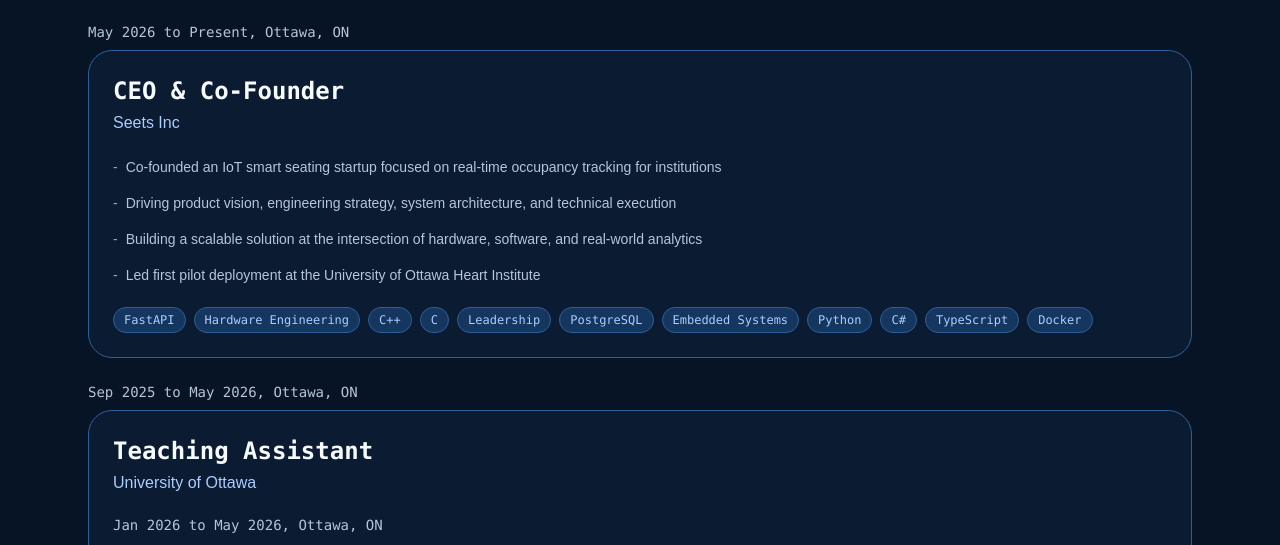
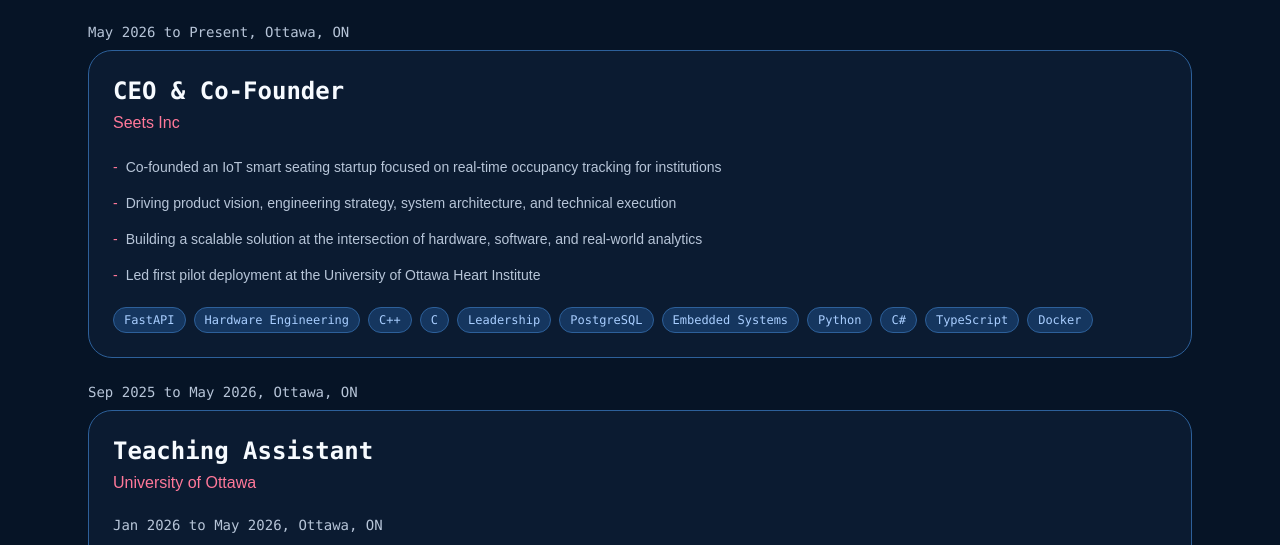
Before and after one commit to Zachary-Levesque/Portfolio, a Next.js app: page /experience in a window 1280 px wide. Shown: the part 527-1072 px from the top of the page. Built offline with nearby package versions, Linux system fonts and the light colour scheme.

Commit message:
Update page.tsx

```diff
--- a/app/experience/page.tsx
+++ b/app/experience/page.tsx
@@ -38,7 +38,7 @@ export default function ExperiencePage() {
           <h2 className="font-mono text-xl font-semibold text-foreground sm:text-2xl">
             {entry.role}
           </h2>
-          <p className="mt-1 text-accent-muted">{entry.company}</p>
+          <p className="mt-1 text-red-muted">{entry.company}</p>
         </div>
       </div>
 
@@ -91,7 +91,7 @@ export default function ExperiencePage() {
           <h2 className="font-mono text-xl font-semibold text-foreground sm:text-2xl">
             Teaching Assistant
           </h2>
-          <p className="mt-1 text-accent-muted">University of Ottawa</p>
+          <p className="mt-1 text-red-muted">University of Ottawa</p>
         </div>
       </div>
 
```
